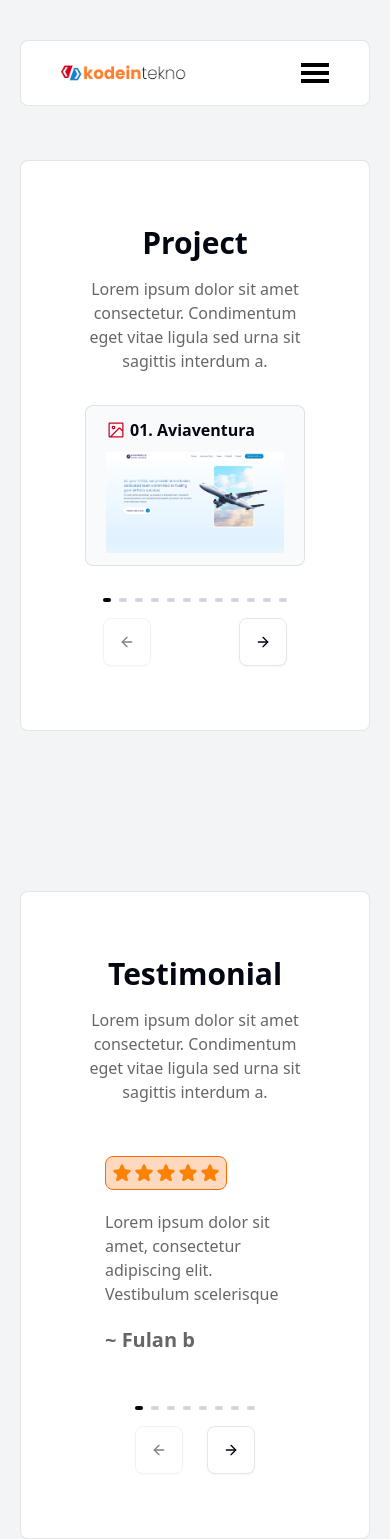
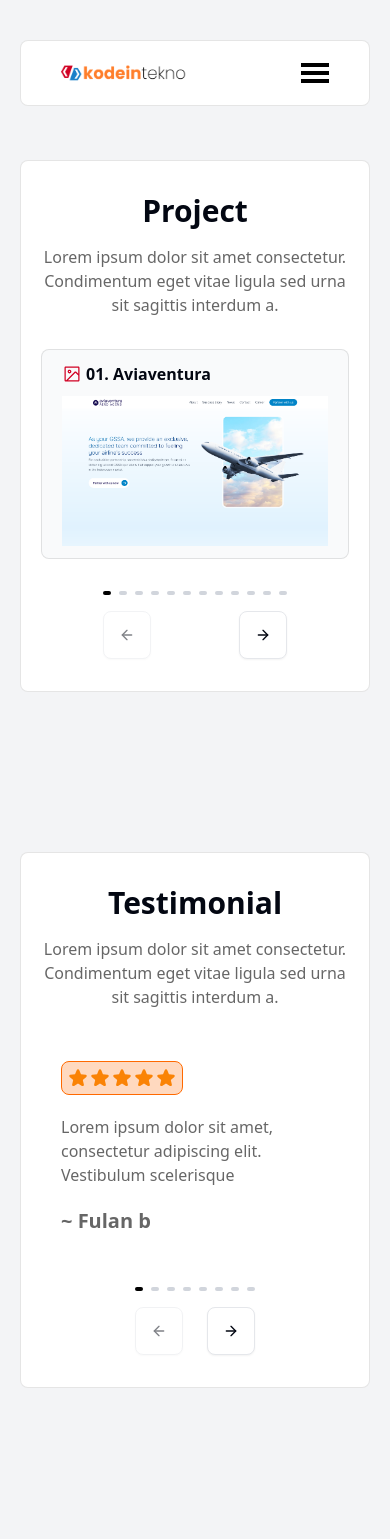
Before and after one commit to kodeintekno-dev/kodeintekno-classmeet, a React (Vite) app: page / in a window 390 px wide. After the commit the page ends 1388 px from the top, so only its background shows below. Built offline with nearby package versions, Linux system fonts and the light colour scheme.

Commit message:
feat: adjust padding on project and testimonial

```diff
--- a/src/components/Project.tsx
+++ b/src/components/Project.tsx
@@ -40,7 +40,7 @@ export default function Project() {
   }, [api]);
 
   return (
-    <section className="p-16 bg-white border border-black/10 rounded-lg space-y-8 mt-40">
+    <section className="p-5 py-8 sm:px-8 lg:p-16 bg-white border border-black/10 rounded-lg space-y-8 mt-40">
       <div className="text-center space-y-4">
         <h1 className="font-semibold text-3xl lg:text-6xl">Project</h1>
         <p className="lg:text-xl max-w-[50ch] mx-auto text-black/60">
--- a/src/components/Testimonial.tsx
+++ b/src/components/Testimonial.tsx
@@ -40,7 +40,7 @@ export default function Testimonial() {
   }, [api]);
 
   return (
-    <section className="p-16 bg-white border border-black/10 rounded-lg space-y-8 mt-40">
+    <section className="p-5 py-8 sm:px-8 lg:p-16 bg-white border border-black/10 rounded-lg space-y-8 mt-40">
       <div className="text-center space-y-4">
         <h1 className="font-semibold text-3xl lg:text-6xl">Testimonial</h1>
         <p className="lg:text-xl max-w-[50ch] mx-auto text-black/60">
```
